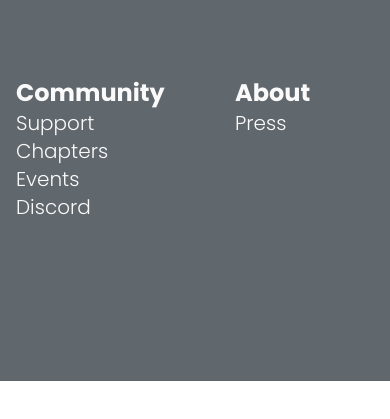
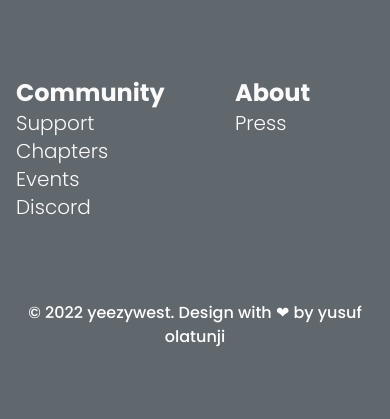
Before and after one commit to YeezyWest/Blog-project, a website: page index.html in a window 390 px wide. Shown: the part 3654-4073 px from the top of the page. Before the commit the page ends 4035 px from the top, so only its background shows below. Drawn offline with nearby package versions, Linux system fonts and the light colour scheme.

Commit message:
removed the hidden butons on the span inside the footer

```diff
--- a/index.html
+++ b/index.html
@@ -177,7 +177,7 @@
 
   </div>
   <div class="text-center pt-20">
-    <span class="hidden md:block font-medium text-white">&copy; 2022 yeezywest. Design with ❤ by yusuf olatunji </span>
+    <span class="font-medium text-white">&copy; 2022 yeezywest. Design with ❤ by yusuf olatunji </span>
   </div>
 </footer>
 
```
